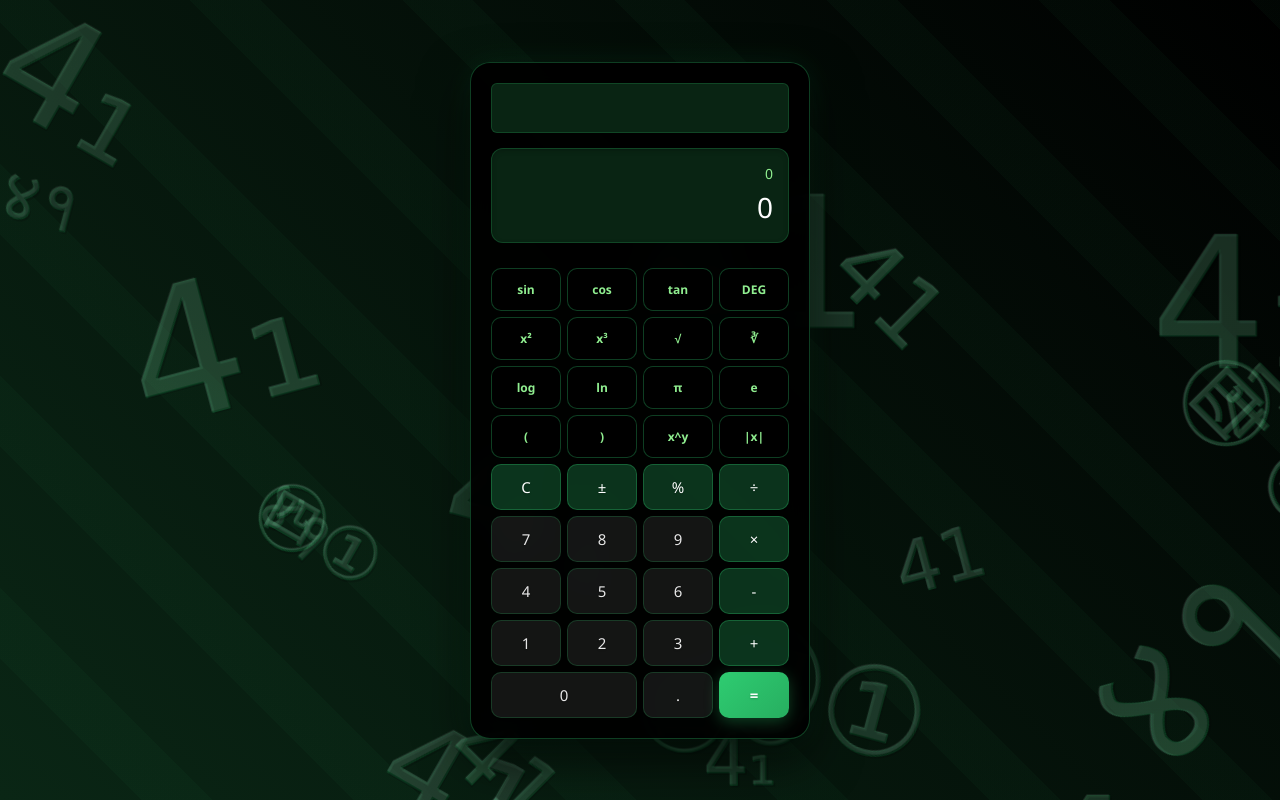
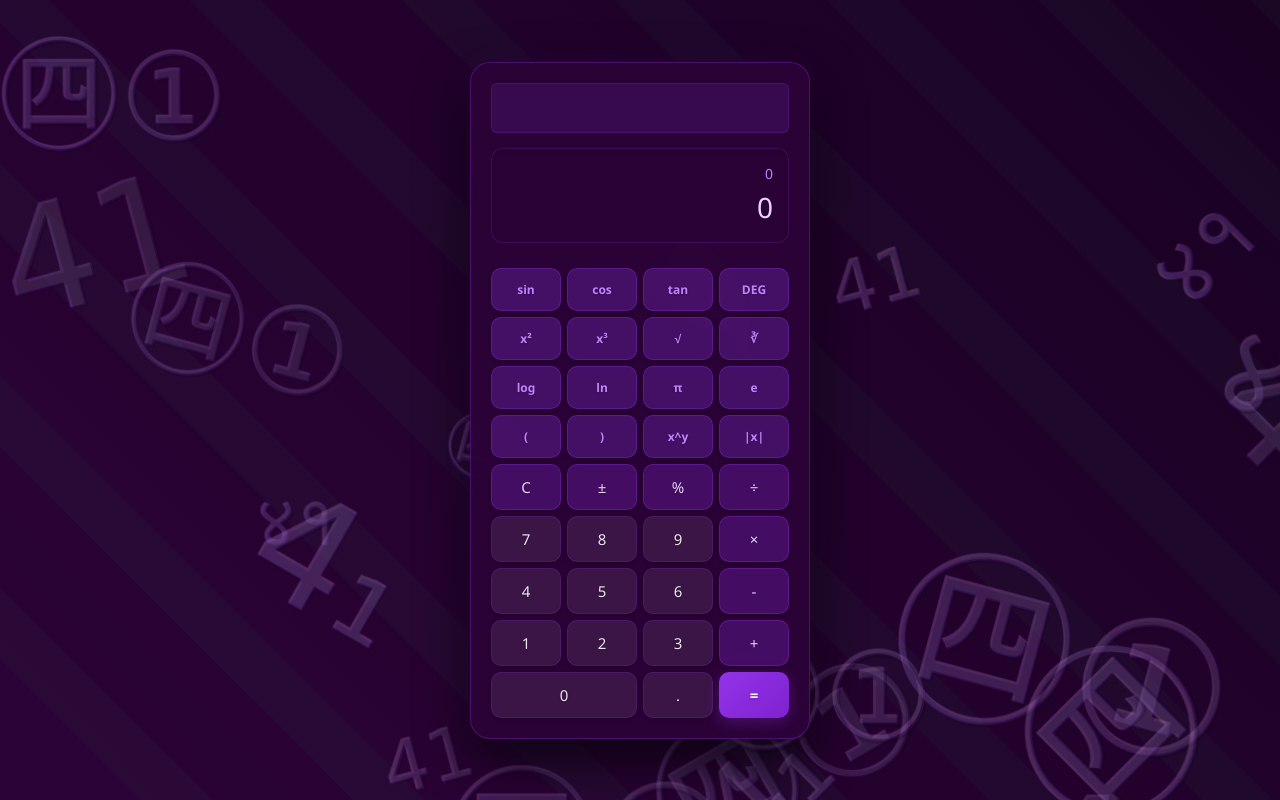
Before and after one commit to rasitsahinn/calculater-new, a plain HTML site: page index.html in a window 1280 px wide. Drawn offline with Linux system fonts and the light colour scheme.

Commit message:
Add files via upload

```diff
--- a/script.js
+++ b/script.js
@@ -586,7 +586,7 @@ Bilimsel Fonksiyonlar:
                 font-size: ${size};
                 --rotation: ${rotation}deg;
                 opacity: 0;
-                color: rgba(46, ${204 + hue}, 113, ${opacity});
+                color: rgba(147, ${51 + Math.random() * 30}, 234, ${opacity}); /* Mor ton varyasyonu */
                 animation:
                     fadeInGraffiti 1s ease-out forwards,
                     pulseGraffiti ${3 + Math.random() * 2}s ease-in-out infinite;
--- a/styles.css
+++ b/styles.css
@@ -7,7 +7,7 @@
 
 body {
     min-height: 100vh;
-    background: linear-gradient(45deg, #0a2615, #000000);
+    background: linear-gradient(45deg, #2c0337, #190122);
     padding: 15px;
     display: flex;
     justify-content: center;
@@ -40,12 +40,12 @@ body::before {
 }
 
 .calculator {
-    background: rgba(0, 0, 0, 0.95);
+    background: rgba(44, 3, 55, 0.95);
     backdrop-filter: blur(15px);
     border-radius: 20px;
     box-shadow: 0 20px 50px rgba(0, 0, 0, 0.7),
-                0 0 30px rgba(46, 204, 113, 0.1);
-    border: 1px solid rgba(46, 204, 113, 0.3);
+                0 0 30px rgba(147, 51, 234, 0.1);
+    border: 1px solid rgba(147, 51, 234, 0.3);
     padding: 20px;
     display: flex;
     flex-direction: column;
@@ -67,14 +67,14 @@ body::before {
 .history-mini {
     min-height: 50px;
     height: auto;
-    background: rgba(10, 38, 21, 0.95);
+    background: rgba(88, 28, 135, 0.3);
     border-radius: 6px;
     padding: 6px;
     margin-bottom: 5px;
     display: flex;
     flex-direction: column;
     justify-content: center;
-    border: 1px solid rgba(46, 204, 113, 0.2);
+    border: 1px solid rgba(147, 51, 234, 0.2);
 }
 
 .history-list {
@@ -87,7 +87,7 @@ body::before {
     padding: 4px 8px;
     font-size: 11px;
     line-height: 1.4;
-    color: #90EE90;
+    color: #c084fc;
     border-radius: 4px;
     transition: all 0.3s ease;
     opacity: 0;
@@ -106,10 +106,10 @@ body::before {
 }
 
 .display-container {
-    background: rgba(10, 38, 21, 0.95);
+    background: rgba(44, 3, 55, 0.95);
     border-radius: 12px;
     padding: 15px;
-    border: 1px solid rgba(46, 204, 113, 0.2);
+    border: 1px solid rgba(147, 51, 234, 0.2);
     box-shadow: inset 0 2px 5px rgba(0, 0, 0, 0.2);
     margin-bottom: 15px;
     transition: all 0.3s ease;
@@ -123,7 +123,7 @@ body::before {
 .calculation {
     min-height: 20px;
     font-size: 14px;
-    color: #90EE90;
+    color: #c084fc;
     text-align: right;
     margin-bottom: 3px;
     word-wrap: break-word;
@@ -136,7 +136,7 @@ body::before {
     text-align: right;
     border: none;
     background: transparent;
-    color: #ffffff;
+    color: #e9d5ff;
     padding: 0;
     font-weight: 500;
 }
@@ -152,24 +152,24 @@ button {
     font-size: 15px;
     border: none;
     border-radius: 10px;
-    background: rgba(10, 38, 21, 0.95);
-    color: #ffffff;
+    background: rgba(88, 28, 135, 0.8);
+    color: #e9d5ff;
     cursor: pointer;
     transition: all 0.2s cubic-bezier(0.4, 0, 0.2, 1);
     min-height: 40px;
     display: flex;
     align-items: center;
     justify-content: center;
-    border: 1px solid rgba(46, 204, 113, 0.2);
+    border: 1px solid rgba(147, 51, 234, 0.2);
     font-weight: 500;
     text-shadow: 0 1px 2px rgba(0, 0, 0, 0.2);
     box-shadow: 0 2px 4px rgba(0, 0, 0, 0.2);
 }
 
 button:hover {
-    background: rgba(46, 204, 113, 0.4);
+    background: rgba(147, 51, 234, 0.4);
     transform: translateY(-2px);
-    box-shadow: 0 4px 8px rgba(0, 0, 0, 0.3);
+    box-shadow: 0 4px 8px rgba(147, 51, 234, 0.3);
 }
 
 button:active {
@@ -178,26 +178,26 @@ button:active {
 }
 
 .operator {
-    background: rgba(46, 204, 113, 0.25);
-    color: #ffffff;
-    border: 1px solid rgba(46, 204, 113, 0.3);
+    background: rgba(147, 51, 234, 0.25);
+    color: #e9d5ff;
+    border: 1px solid rgba(147, 51, 234, 0.3);
 }
 
 .operator:hover {
-    background: rgba(46, 204, 113, 0.4);
+    background: rgba(147, 51, 234, 0.4);
 }
 
 .function {
-    background: rgba(0, 0, 0, 0.8);
-    color: #90EE90;
+    background: rgba(88, 28, 135, 0.6);
+    color: #c084fc;
     font-size: 12px;
     font-weight: 600;
-    border: 1px solid rgba(46, 204, 113, 0.3);
+    border: 1px solid rgba(147, 51, 234, 0.3);
 }
 
 .function:hover {
-    background: rgba(10, 38, 21, 0.95);
-    color: #ffffff;
+    background: rgba(147, 51, 234, 0.3);
+    color: #e9d5ff;
 }
 
 .span-2 {
@@ -205,16 +205,16 @@ button:active {
 }
 
 #equals {
-    background: linear-gradient(135deg, #2ecc71, #27ae60);
+    background: linear-gradient(135deg, #9333ea, #7e22ce);
     color: #ffffff;
     border: none;
     font-weight: 600;
-    box-shadow: 0 4px 15px rgba(46, 204, 113, 0.3);
+    box-shadow: 0 4px 15px rgba(147, 51, 234, 0.3);
 }
 
 #equals:hover {
-    background: linear-gradient(135deg, #27ae60, #219a52);
-    box-shadow: 0 6px 20px rgba(46, 204, 113, 0.4);
+    background: linear-gradient(135deg, #7e22ce, #6b21a8);
+    box-shadow: 0 6px 20px rgba(147, 51, 234, 0.4);
 }
 
 button.active {
@@ -454,17 +454,17 @@ button:not(.operator):not(.function):not(#equals):hover {
     z-index: 0;
     background: linear-gradient(
         45deg,
-        rgba(46, 204, 113, 0.1) 0%,
-        rgba(46, 204, 113, 0.05) 50%,
-        rgba(46, 204, 113, 0.02) 100%
+        rgba(147, 51, 234, 0.1) 0%,
+        rgba(147, 51, 234, 0.05) 50%,
+        rgba(147, 51, 234, 0.02) 100%
     );
     -webkit-background-clip: text;
     background-clip: text;
-    -webkit-text-stroke: 1px rgba(46, 204, 113, 0.1);
+    -webkit-text-stroke: 1px rgba(147, 51, 234, 0.1);
     text-shadow:
         2px 2px 0 rgba(0, 0, 0, 0.2),
         -1px -1px 0 rgba(255, 255, 255, 0.1);
-    filter: drop-shadow(0 0 2px rgba(46, 204, 113, 0.2));
+    filter: drop-shadow(0 0 2px rgba(147, 51, 234, 0.2));
 }
 
 @keyframes fadeInGraffiti {
```
